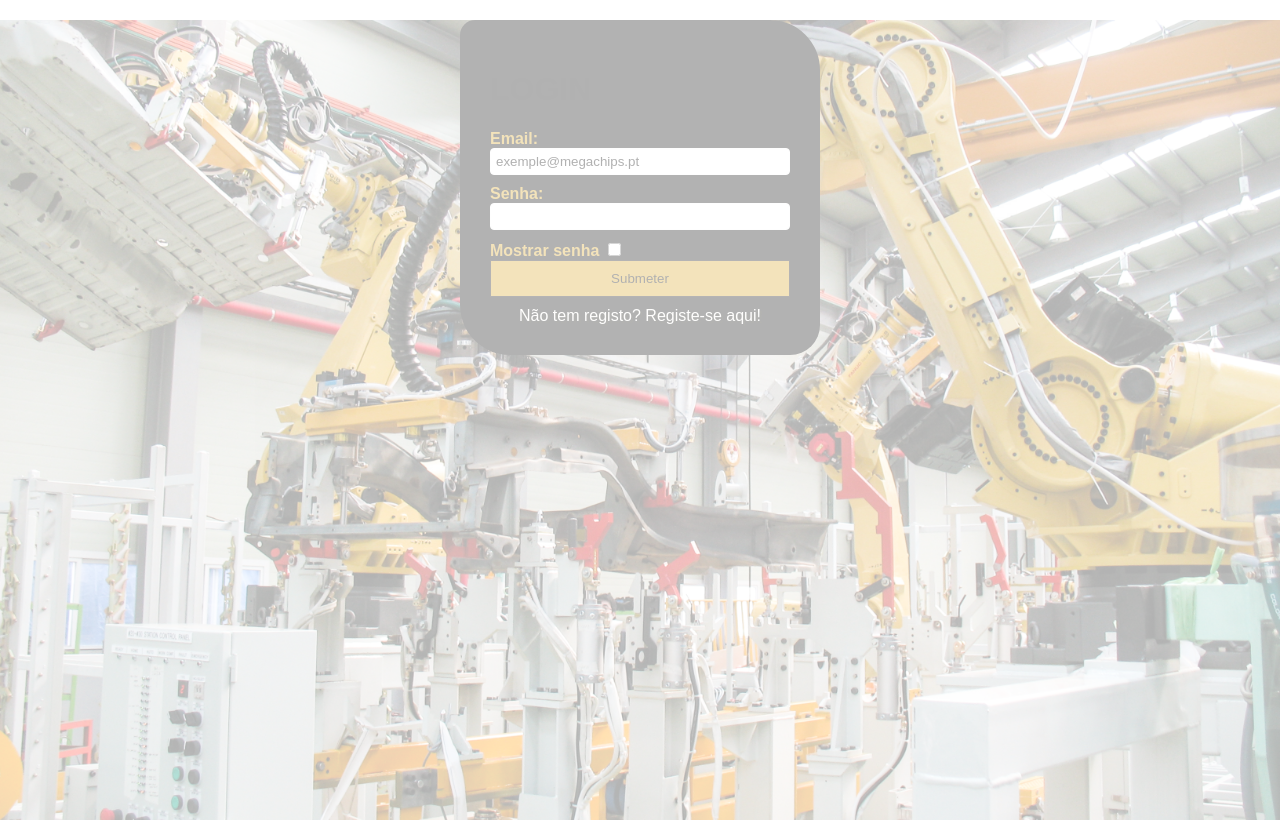
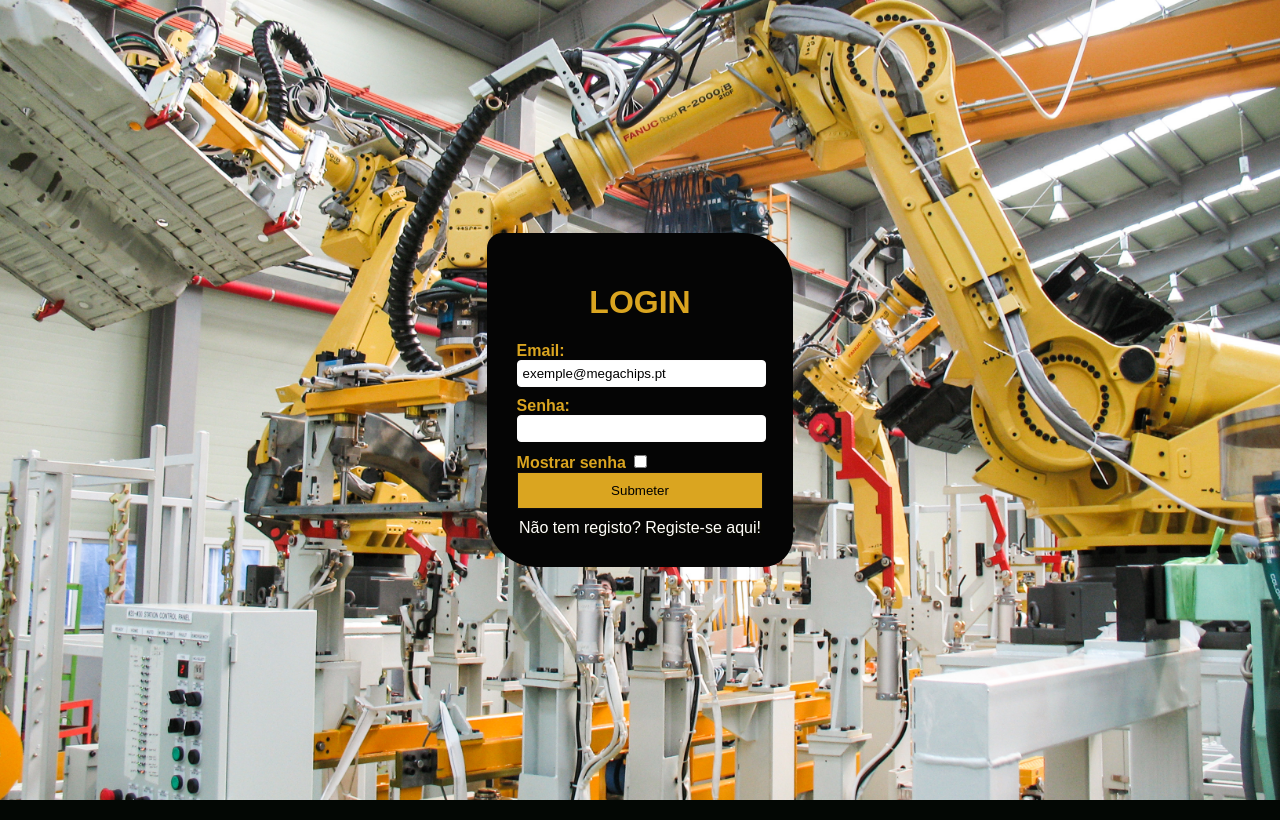
Before and after one commit to GoncaloSR/Projeto-DEAPC, a PHP site: page /login.html in a window 1280 px wide. Run offline with PHP 8.4, Linux system fonts and the light colour scheme.

Commit message:
Login a funcionar

```diff
--- a/Projeto Automação DEAPC/styles/login.css
+++ b/Projeto Automação DEAPC/styles/login.css
@@ -11,7 +11,15 @@ body {
   background-image: url("https://raw.githubusercontent.com/GoncaloSR/Projeto-DEAPC/main/Projeto%20Automa%C3%A7%C3%A3o%20DEAPC/images/test1.jpg");
   background-size: cover;
   background-position: center;
-    opacity: 0.3;
+  display: flex;
+  justify-content: flex-start;
+  align-items: center;
+}
+
+/* Login */
+h1 {
+  text-align: center;
+  color: goldenrod;
 }
 
 /* caixa grande */
```
Lines whose indentation alone changed are shown as unchanged.
